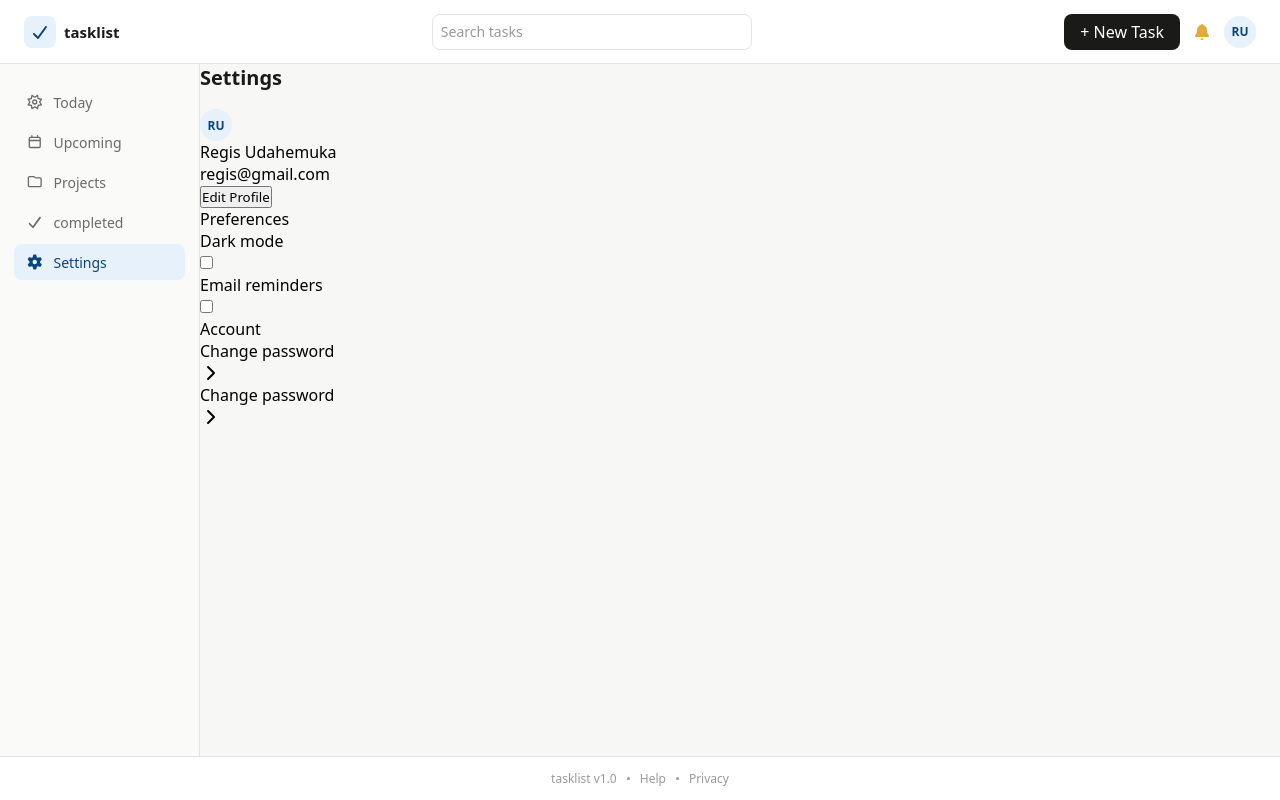
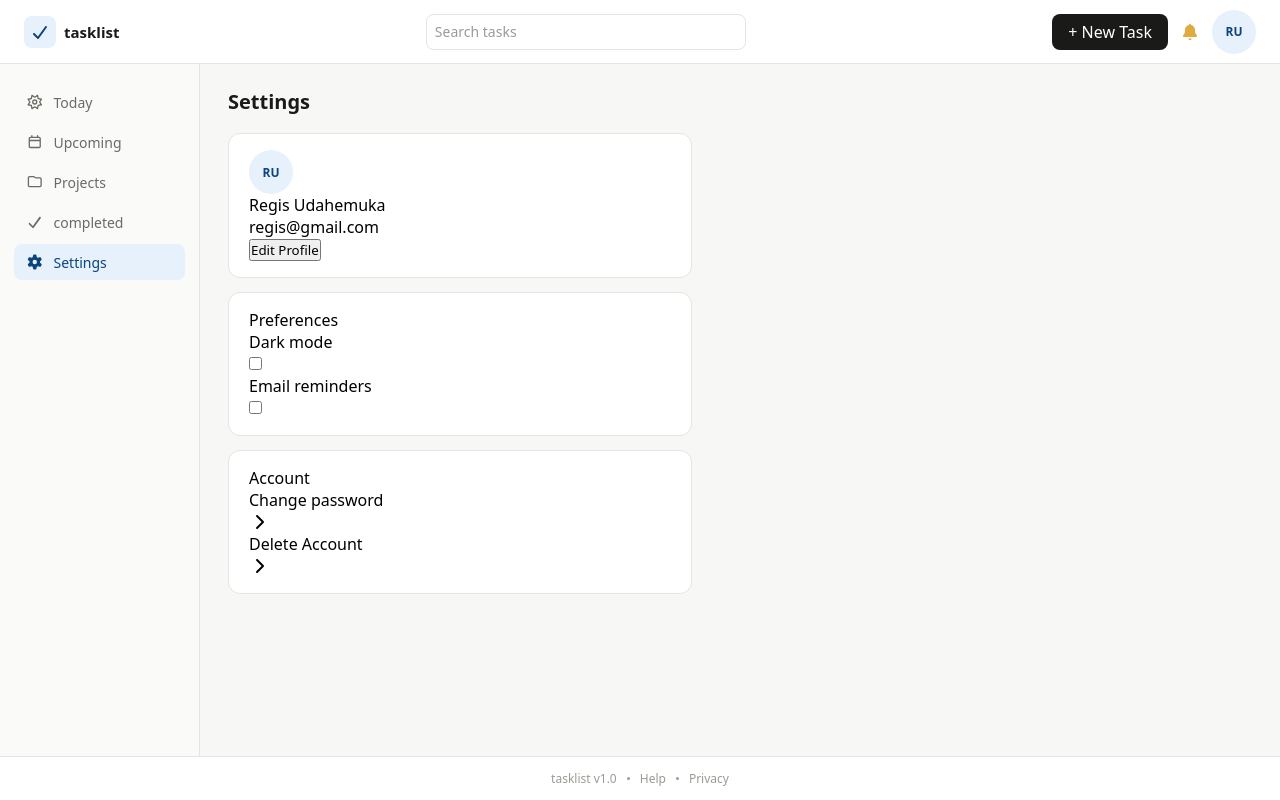
Before and after one commit to AlainRegisDev88/to-do-app, a React (Vite) app in the folder to-do-app/: page /settings in a window 1280 px wide. Built offline with nearby package versions, Linux system fonts and the light colour scheme.

Commit message:
style the settings cards

```diff
--- a/to-do-app/src/components/SettingsPage.css
+++ b/to-do-app/src/components/SettingsPage.css
@@ -0,0 +1,30 @@
+.settings-page{
+    padding: 24px 28px;
+    width: 520px;
+}
+
+.settings-cards{
+    display: flex;
+    flex-direction: column;
+    gap: 14px;
+}
+
+.settings-card{
+    border: 0.5px solid var(--border);
+    background-color: var(--surface-2);
+    border-radius: var(--radius-lg);
+    padding: 16px 20px;
+}
+.avatar{
+    width: 44px;
+    height: 44px;
+    border-radius: 50%;
+}
+
+
+
+Max width	480–520px (capped so form rows don't stretch full width)
+
+Row padding	6px vertical, 0 horizontal
+Destructive row text	#791F1F (text-danger)
+Chevron icon	16px, #9B9A94
--- a/to-do-app/src/components/SettingsPage.jsx
+++ b/to-do-app/src/components/SettingsPage.jsx
@@ -14,8 +14,8 @@ const SettingsPage = () => {
                     <div className="profile-info">
                         <div className="avatar">RU</div>
                         <div className="personal-info">
-                            <p className="name">Regis Udahemuka</p>
-                            <p className="email">regis@gmail.com</p>
+                            <p className="name settings-row">Regis Udahemuka</p>
+                            <p className="email settings-row">regis@gmail.com</p>
                         </div>
                     </div>
                     <div className="edit-profile">
@@ -28,12 +28,12 @@ const SettingsPage = () => {
                         <p>Preferences</p>
                     </div>
                     <div className="preference">
-                        <p>Dark mode</p>
+                        <p className="settings-row">Dark mode</p>
                         <input type="checkbox" name="dark-mode"/>
                     </div>
 
                     <div className="preference">
-                        <p>Email reminders</p>
+                        <p className="settings-row">Email reminders</p>
                         <input type="checkbox" name="email-messages"/>
                     </div>
                 </div>
@@ -43,11 +43,11 @@ const SettingsPage = () => {
                         <p>Account</p>
                     </div>
                     <div className="setting change-password">
-                        <p>Change password</p>
+                        <p className="settings-row">Change password</p>
                         <FontAwesomeIcon icon={faChevronRight} />
                     </div>
                     <div className="setting delete-account">
-                        <p>Change password</p>
+                        <p className="settings-row delete-row">Delete Account</p>
                         <FontAwesomeIcon icon={faChevronRight} />
                     </div>
                 </div>
```
